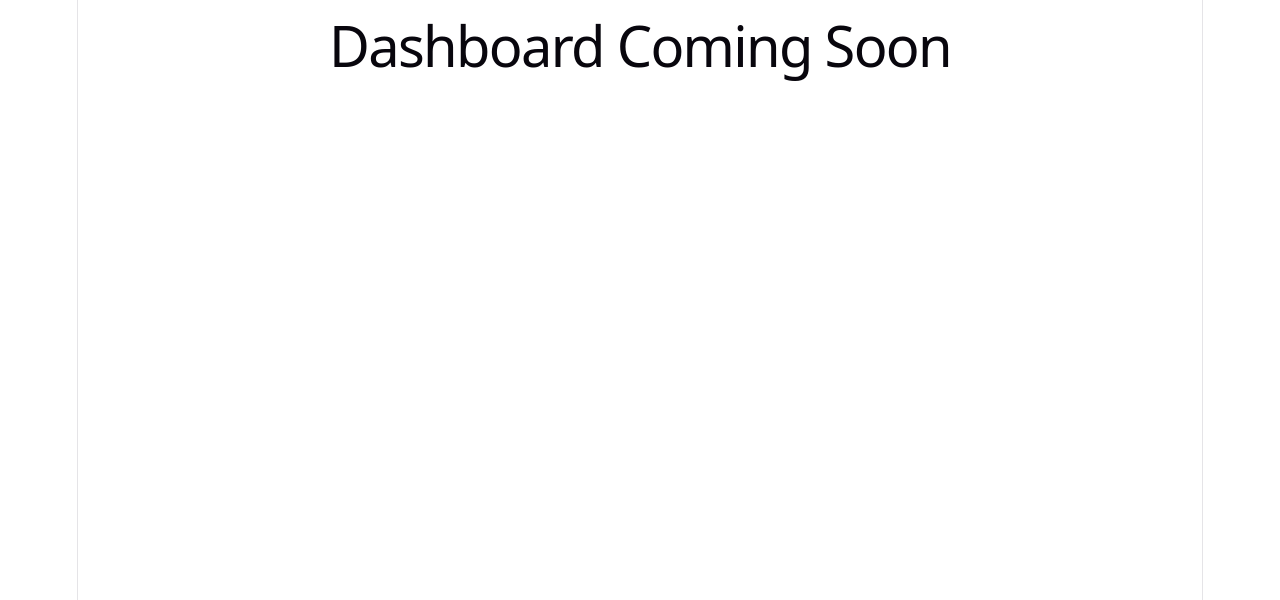
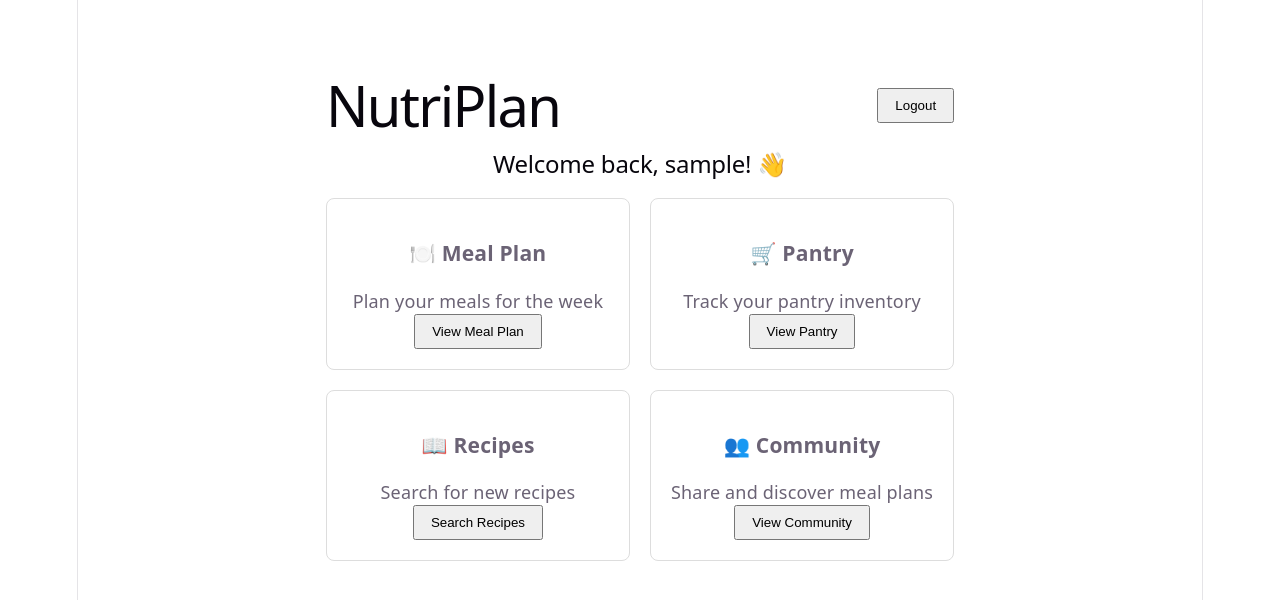
Before and after one commit to menah7419/meal-planner-app, a React app in the folder frontend/: page /dashboard in a window 1280 px wide. Shown: the top 600 px of the page. Built offline with nearby package versions, Linux system fonts and the light colour scheme; sample sign-in values are in the browser's storage; the HTML template or start-up script is replaced by a standard one.

Commit message:
Dashboard page complete

```diff
--- a/frontend/src/App.jsx
+++ b/frontend/src/App.jsx
@@ -1,6 +1,7 @@
 import { BrowserRouter, Routes, Route } from 'react-router-dom';
 import LoginPage from './pages/LoginPage';
 import RegisterPage from './pages/RegisterPage';
+import Dashboard from './pages/Dashboard';
 
 function App() {
   return (
@@ -8,7 +9,11 @@ function App() {
       <Routes>
         <Route path="/" element={<LoginPage />} />
         <Route path="/register" element={<RegisterPage />} />
-        <Route path="/dashboard" element={<h1>Dashboard Coming Soon</h1>} />
+        <Route path="/dashboard" element={<Dashboard />} />
+        <Route path="/pantry" element={<h1>Pantry Coming Soon</h1>} />
+        <Route path="/meal-plan" element={<h1>Meal Plan Coming Soon</h1>} />
+        <Route path="/recipes" element={<h1>Recipes Coming Soon</h1>} />
+        <Route path="/community" element={<h1>Community Coming Soon</h1>} />
       </Routes>
     </BrowserRouter>
   );
--- /dev/null
+++ b/frontend/src/pages/Dashboard.jsx
@@ -0,0 +1,59 @@
+import { useState, useEffect } from 'react';
+import { useNavigate } from 'react-router-dom';
+import axios from 'axios';
+import API_BASE from '../services/api';
+
+function Dashboard() {
+  const [username, setUsername] = useState('');
+  const [expiringItems, setExpiringItems] = useState([]);
+  const navigate = useNavigate();
+  const token = localStorage.getItem('token');
+
+  useEffect(() => {
+    if (!token) {
+      navigate('/');
+      return;
+    }
+    setUsername(localStorage.getItem('username'));
+  }, []);
+
+  function handleLogout() {
+    localStorage.removeItem('token');
+    localStorage.removeItem('username');
+    navigate('/');
+  }
+
+  return (
+    <div style={{ maxWidth: '800px', margin: '40px auto', padding: '20px' }}>
+      <div style={{ display: 'flex', justifyContent: 'space-between', alignItems: 'center' }}>
+        <h1>NutriPlan</h1>
+        <button onClick={handleLogout} style={{ padding: '8px 16px' }}>Logout</button>
+      </div>
+      <h2>Welcome back, {username}! 👋</h2>
+      <div style={{ display: 'grid', gridTemplateColumns: '1fr 1fr', gap: '20px', marginTop: '20px' }}>
+        <div style={{ border: '1px solid #ddd', borderRadius: '8px', padding: '20px' }}>
+          <h3>🍽️ Meal Plan</h3>
+          <p>Plan your meals for the week</p>
+          <button onClick={() => navigate('/meal-plan')} style={{ padding: '8px 16px' }}>View Meal Plan</button>
+        </div>
+        <div style={{ border: '1px solid #ddd', borderRadius: '8px', padding: '20px' }}>
+          <h3>🛒 Pantry</h3>
+          <p>Track your pantry inventory</p>
+          <button onClick={() => navigate('/pantry')} style={{ padding: '8px 16px' }}>View Pantry</button>
+        </div>
+        <div style={{ border: '1px solid #ddd', borderRadius: '8px', padding: '20px' }}>
+          <h3>📖 Recipes</h3>
+          <p>Search for new recipes</p>
+          <button onClick={() => navigate('/recipes')} style={{ padding: '8px 16px' }}>Search Recipes</button>
+        </div>
+        <div style={{ border: '1px solid #ddd', borderRadius: '8px', padding: '20px' }}>
+          <h3>👥 Community</h3>
+          <p>Share and discover meal plans</p>
+          <button onClick={() => navigate('/community')} style={{ padding: '8px 16px' }}>View Community</button>
+        </div>
+      </div>
+    </div>
+  );
+}
+
+export default Dashboard;
```
